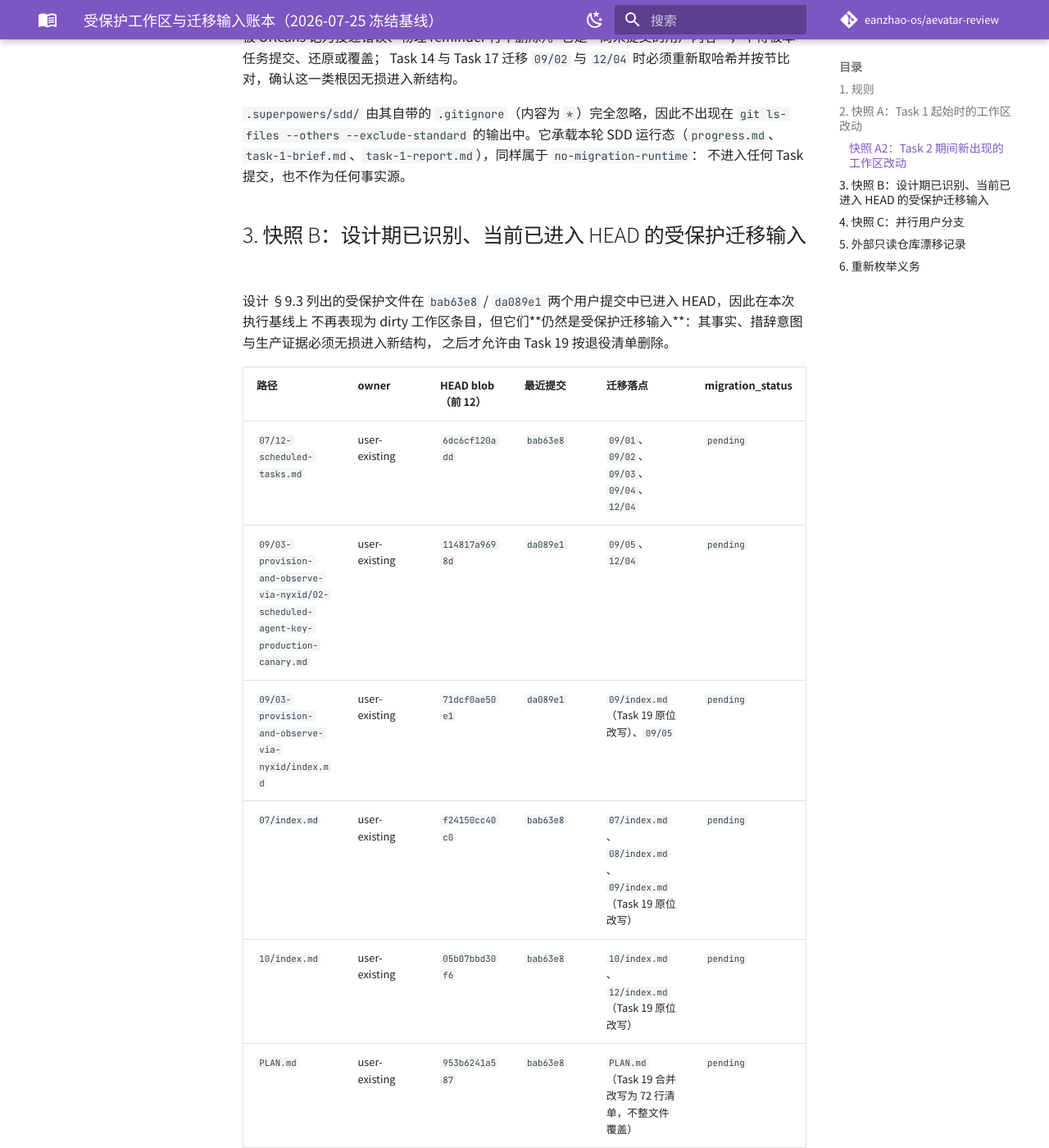
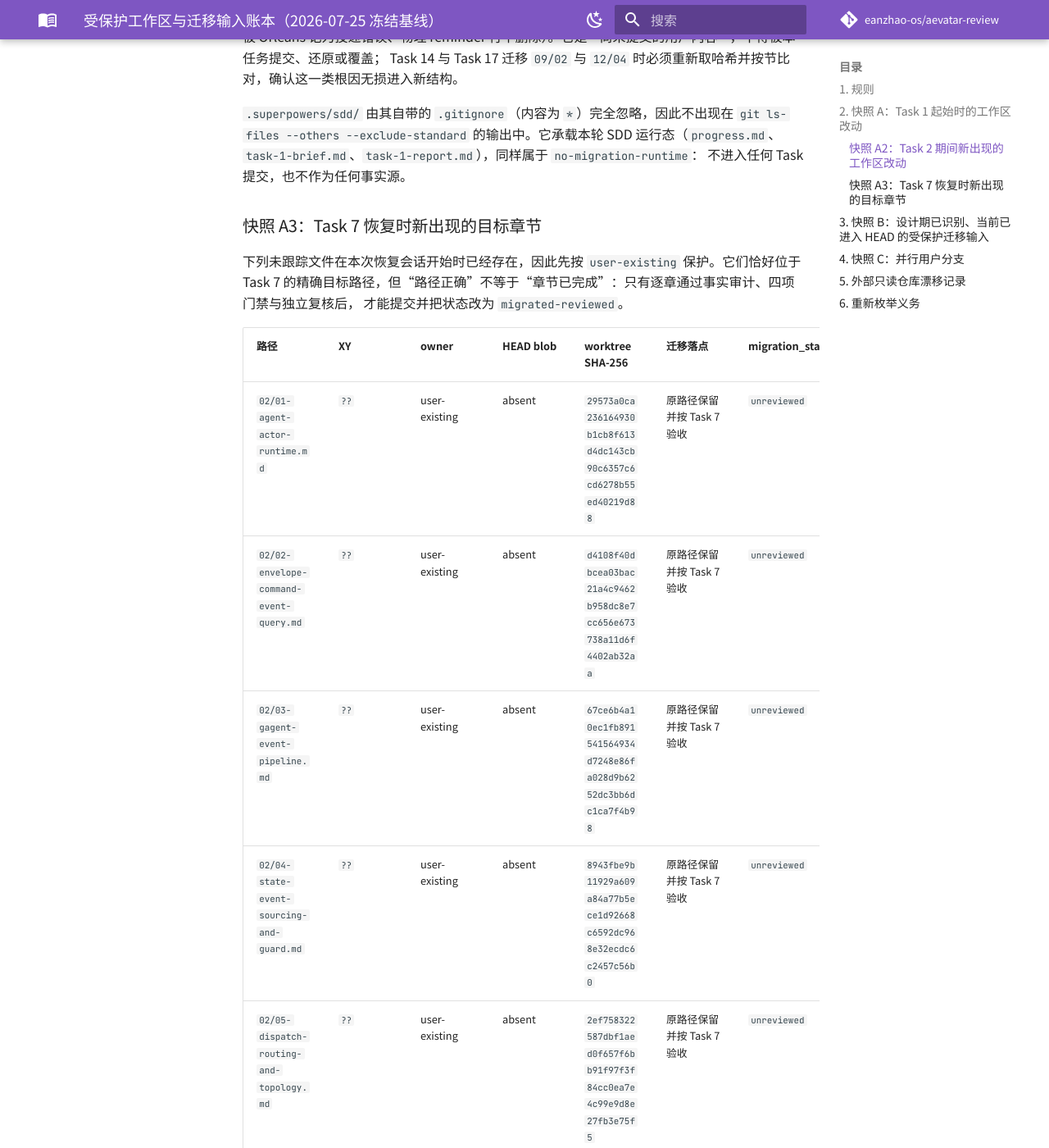
Before and after one commit to eanzhao-os/aevatar-review, an MkDocs documentation site: the page built from docs/migration/2026-07-25-protected-worktree.md, in a window 1280 px wide and 1400 px high, scrolled down 3347 px. Shown: the whole window at 82% size. Built offline with MkDocs 1.6.1 and Material for MkDocs 9.7.7, drawn with Linux system fonts in a browser that asks for light colours; comment, search, counter and statistics services are not loaded; some of the changed text lies outside the part shown.

Commit message:
docs: record recovered chapters and merged branches

```diff
--- a/docs/migration/2026-07-25-protected-worktree.md
+++ b/docs/migration/2026-07-25-protected-worktree.md
@@ -58,6 +58,21 @@
 的输出中。它承载本轮 SDD 运行态（`progress.md`、`task-1-brief.md`、`task-1-report.md`），同样属于 `no-migration-runtime`：
 不进入任何 Task 提交，也不作为任何事实源。
 
+### 快照 A3：Task 7 恢复时新出现的目标章节
+
+下列未跟踪文件在本次恢复会话开始时已经存在，因此先按 `user-existing` 保护。它们恰好位于 Task 7
+的精确目标路径，但“路径正确”不等于“章节已完成”：只有逐章通过事实审计、四项门禁与独立复核后，
+才能提交并把状态改为 `migrated-reviewed`。
+
+| 路径 | XY | owner | HEAD blob | worktree SHA-256 | 迁移落点 | migration_status |
+|---|---|---|---|---|---|---|
+| `02/01-agent-actor-runtime.md` | `??` | user-existing | absent | `29573a0ca236164930b1cb8f613d4dc143cb90c6357c6cd6278b55ed40219d88` | 原路径保留并按 Task 7 验收 | `unreviewed` |
+| `02/02-envelope-command-event-query.md` | `??` | user-existing | absent | `d4108f40dbcea03bac21a4c9462b958dc8e7cc656e673738a11d6f4402ab32aa` | 原路径保留并按 Task 7 验收 | `unreviewed` |
+| `02/03-gagent-event-pipeline.md` | `??` | user-existing | absent | `67ce6b4a10ec1fb891541564934d7248e86fa028d9b6252dc3bb6dc1ca7f4b98` | 原路径保留并按 Task 7 验收 | `unreviewed` |
+| `02/04-state-event-sourcing-and-guard.md` | `??` | user-existing | absent | `8943fbe9b11929a609a84a77b5ece1d92668c6592dc968e32ecdc6c2457c56b0` | 原路径保留并按 Task 7 验收 | `unreviewed` |
+| `02/05-dispatch-routing-and-topology.md` | `??` | user-existing | absent | `2ef758322587dbf1aed0f657f6bb91f97f3f84cc0ea7e4c99e9d8e27fb3e75f5` | 原路径保留并按 Task 7 验收 | `unreviewed` |
+| `02/06-local-runtime-and-lifecycle.md` | `??` | user-existing | absent | `686fc165baac0fb88dd718f804a4db206cb51d7076eb80c0581db2ac429dfabe` | 原路径保留并按 Task 7 验收 | `unreviewed` |
+
 ## 3. 快照 B：设计期已识别、当前已进入 HEAD 的受保护迁移输入
 
 设计 §9.3 列出的受保护文件在 `bab63e8` / `da089e1` 两个用户提交中已进入 HEAD，因此在本次执行基线上
@@ -78,7 +93,8 @@
 
 | 引用 | 内容 | 处置 |
 |---|---|---|
-| `fix/chapter-navigation` @ `9bdf078` | 已批准双行导航布局的实现（`scripts/check-site-ui.py`、`docs/stylesheets/extra.css`、`mkdocs.yml`、`.github/workflows/docs.yml`），未合并入 `main` | 受保护。不由本任务合并、rebase 或删除。Task 19 扩展导航到 `00–13` 时必须保留该设计契约（桌面 tabs 换行、`mkdocs.yml` 为唯一导航事实源、不硬编码章节清单） |
+| `fix/chapter-navigation` @ `9bdf078` | 已批准双行导航布局的实现（`scripts/check-site-ui.py`、`docs/stylesheets/extra.css`、`mkdocs.yml`、`.github/workflows/docs.yml`） | 用户于 2026-07-28 明确要求捞取其他分支成品并只在 `main` 续写；原分支 source contract 通过后，于 `e751fe8` 合入 `main`。Task 19 扩展导航到 `00–13` 时必须保留该设计契约，并把 `CURRENT_TOP_LEVEL_COUNT` 从 14 更新为 15。 |
+| `codex/fix-pages-owner` @ `56e2a57` | 仓库迁移后的 Pages、repository 与 social URL 修正 | 原提交 `git show --check` 通过后，经 `b39578c` 合入 `main`；Task 19 改写 `mkdocs.yml` 时必须保留 `eanzhao-os` 地址。 |
 
 ## 5. 外部只读仓库漂移记录
 
```
